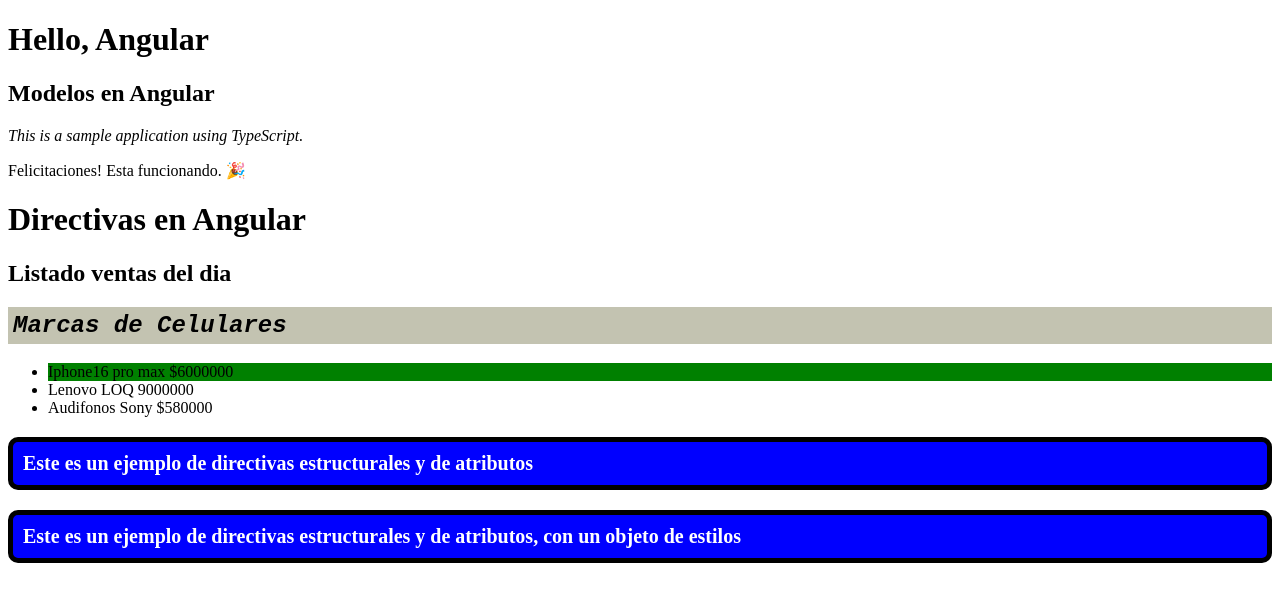
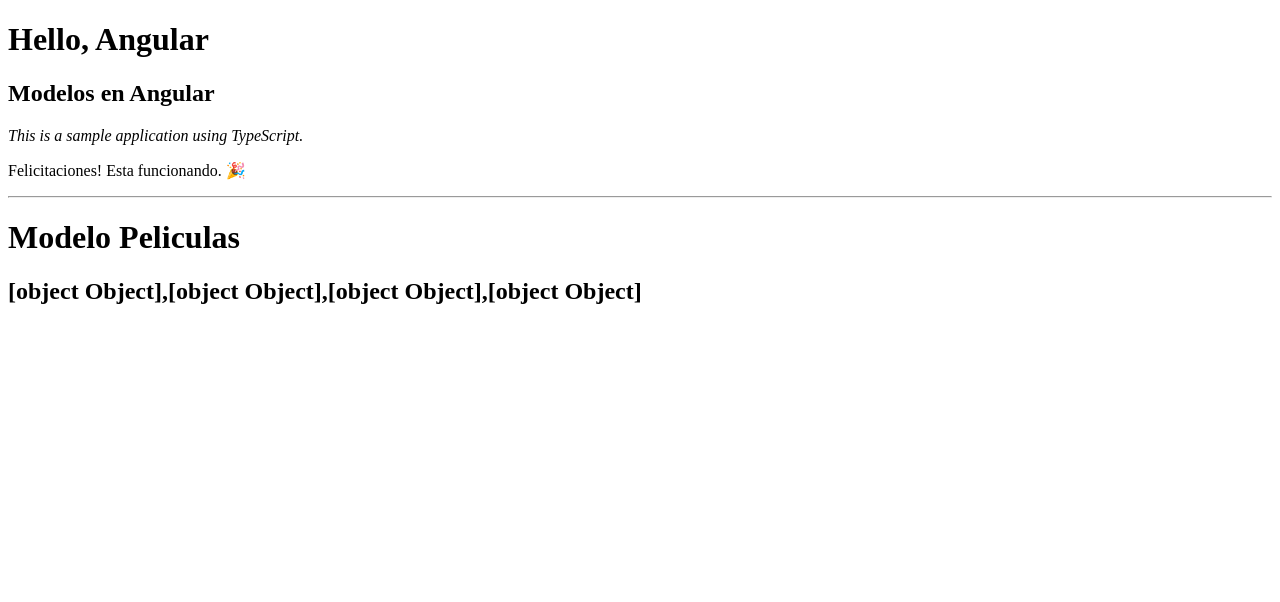
Before and after one commit to Juan8516/03.-Angular, an Angular app: page / in a window 1280 px wide. Shown: the top 602 px of the page. Built offline with nearby package versions, Linux system fonts and the light colour scheme.

Commit message:
uso de modelos: creacion de modelos

```diff
--- a/src/app/app.component.html
+++ b/src/app/app.component.html
@@ -4,4 +4,4 @@
 <p>Felicitaciones! Esta funcionando. 🎉</p>
 
 <!-- <Mi-Producto></Mi-Producto> -->
-<app-ventas></app-ventas>
+<app-peliculas></app-peliculas>
--- a/src/app/app.ts
+++ b/src/app/app.ts
@@ -4,13 +4,14 @@
 import { Usuario } from './components/usuario/usuario';
 import { DescuentosComponent } from './components/descuentos/descuentos.component';
 import { config } from './models/config';
+import { Peliculas } from "./components/peliculas/peliculas";
 
 
 @Component({
   selector: 'app-root',
   templateUrl: './app.component.html',
   styleUrl: './app.css',
-  imports: [Ventas]
+  imports: [Peliculas]
 })
 export class App {
   protected title = 'Angular';
--- /dev/null
+++ b/src/app/components/peliculas/peliculas.html
@@ -0,0 +1,4 @@
+<hr>
+
+<h1>{{titulo}}</h1>
+<h2>{{peliculas}}</h2>
--- /dev/null
+++ b/src/app/components/peliculas/peliculas.ts
@@ -0,0 +1,27 @@
+import { Component } from '@angular/core';
+import { Pelicula } from '../../models/pelicula';
+
+@Component({
+  selector: 'app-peliculas',
+  imports: [],
+  templateUrl: './peliculas.html',
+  styleUrl: './peliculas.css'
+})
+export class Peliculas {
+
+  public titulo: string;
+  public peliculas: Array<Pelicula>;
+
+  constructor() {
+    this.titulo = 'Modelo Peliculas';
+    this.peliculas = [
+      new Pelicula('El Padrino', 'Crimen', 'Francis Ford Coppola', 1972, 'Paramount Pictures', false),
+      new Pelicula('Inception', 'Ciencia Ficción', 'Christopher Nolan', 2010, 'Warner Bros.', true),
+      new Pelicula('The Dark Knight', 'Acción', 'Christopher Nolan', 2008, 'Warner Bros.', true),
+      new Pelicula('Superman', 'Accion', 'James Gunn', 2025, 'Warner Bros.', true)
+    ];
+  }
+  ngOnInit() {
+    console.log(this.peliculas);
+  }
+}
--- /dev/null
+++ b/src/app/models/pelicula.ts
@@ -0,0 +1,11 @@
+export class Pelicula {
+
+  constructor(
+      public titulo: string,
+      public genero: string,
+      public director: string,
+      public anio: number,
+      public plataforma: string,
+      public pago: boolean,
+  ){}
+}
```
Also changed, not shown: src/app/components/peliculas/peliculas.css (added), 1 other file (tests, documents, lock files or other folders).
